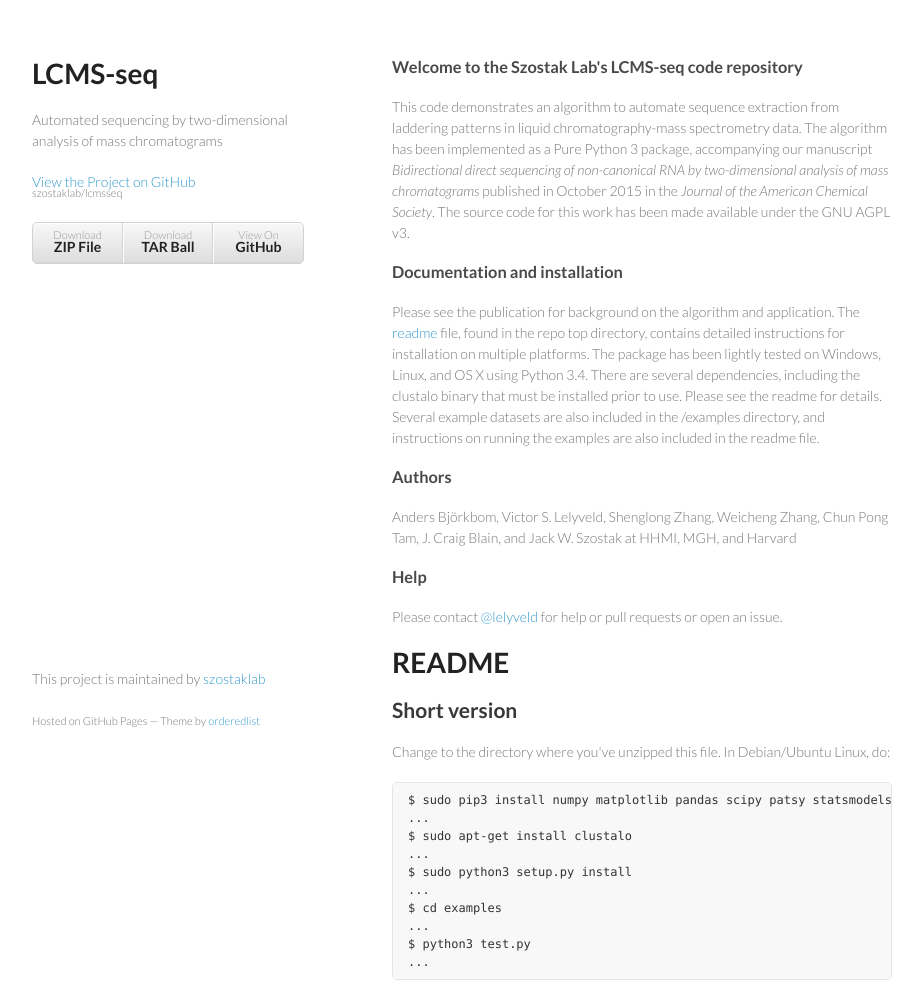
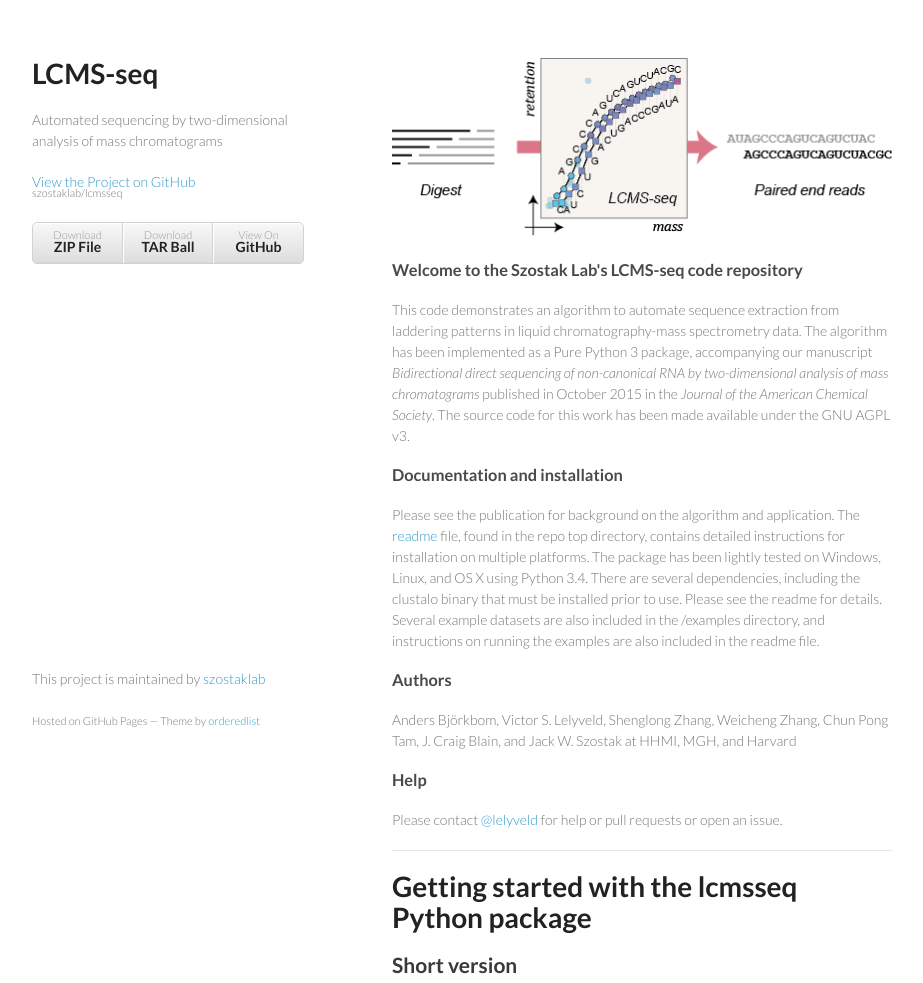
Before and after one commit to szostaklab/lcmsseq, a plain HTML site: page index.html in a window 1280 px wide. Shown: the top 983 px of the page, without its empty margins (178-1101 px from the left). Drawn offline with Linux system fonts and the light colour scheme.

Commit message:
Create gh-pages branch via GitHub

```diff
--- a/index.html
+++ b/index.html
@@ -28,7 +28,9 @@
         </ul>
       </header>
       <section>
-        <h3>
+        <p><img src="https://raw.githubusercontent.com/szostaklab/lcmsseq/gh-pages/Github_graphic.png" alt=""></p>
+
+<h3>
 <a id="welcome-to-the-szostak-labs-lcms-seq-code-repository" class="anchor" href="#welcome-to-the-szostak-labs-lcms-seq-code-repository" aria-hidden="true"><span class="octicon octicon-link"></span></a>Welcome to the Szostak Lab's LCMS-seq code repository</h3>
 
 <p>This code demonstrates an algorithm to automate sequence extraction from laddering patterns in liquid chromatography-mass spectrometry data. The algorithm has been implemented as a Pure Python 3 package, accompanying our manuscript <em>Bidirectional direct sequencing of non-canonical RNA by two-dimensional analysis of mass chromatograms</em> published in October 2015 in the <em>Journal of the American Chemical Society</em>. The source code for this work has been made available under the GNU AGPL v3.</p>
@@ -48,8 +50,10 @@
 
 <p>Please contact <a href="https://github.com/lelyveld" class="user-mention">@lelyveld</a> for help or pull requests or open an issue.</p>
 
+<hr>
+
 <h1>
-<a id="readme" class="anchor" href="#readme" aria-hidden="true"><span class="octicon octicon-link"></span></a>README</h1>
+<a id="getting-started-with-the-lcmsseq-python-package" class="anchor" href="#getting-started-with-the-lcmsseq-python-package" aria-hidden="true"><span class="octicon octicon-link"></span></a>Getting started with the lcmsseq Python package</h1>
 
 <h2>
 <a id="short-version" class="anchor" href="#short-version" aria-hidden="true"><span class="octicon octicon-link"></span></a>Short version</h2>
```
Also changed, not shown: params.json (+1 -1 lines).
